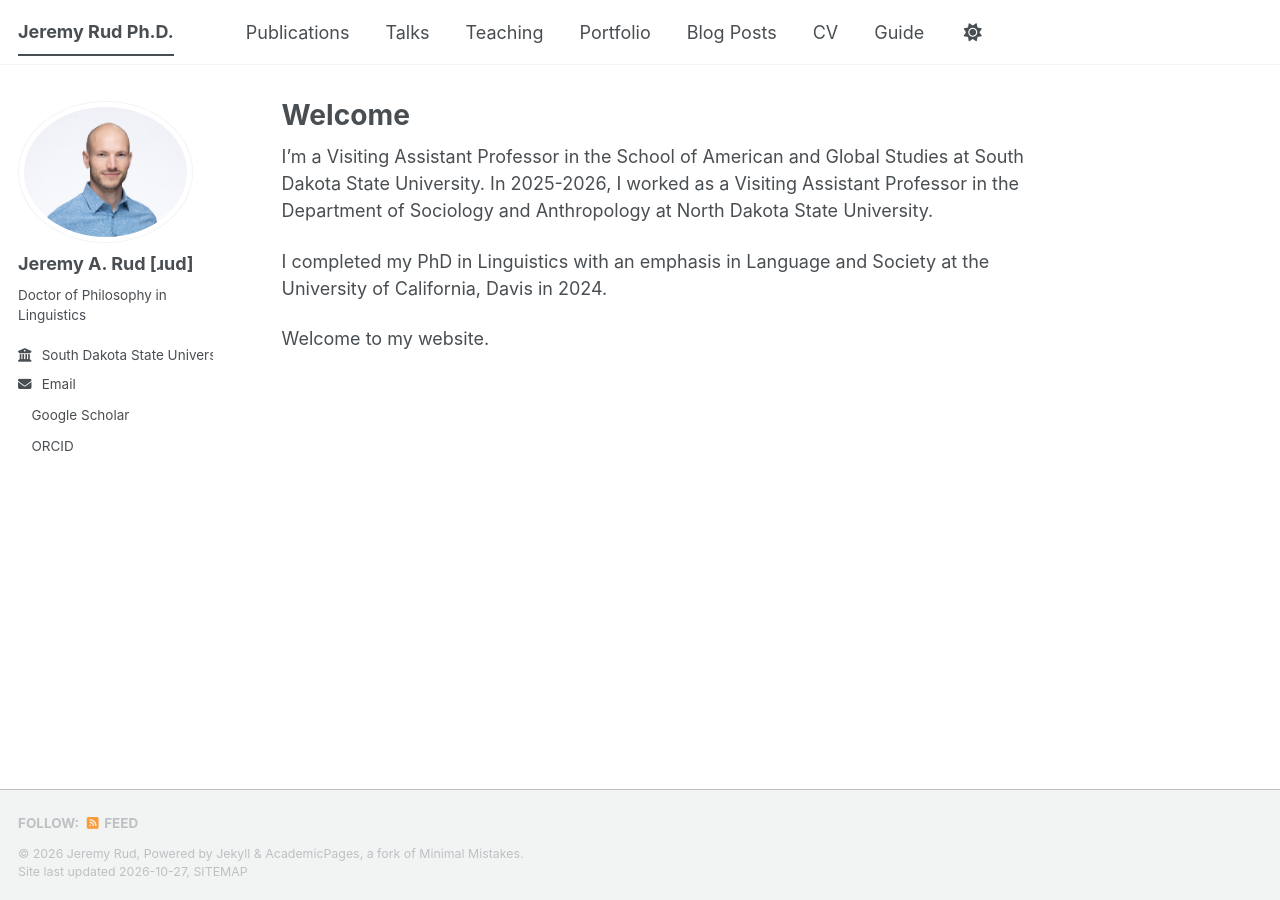
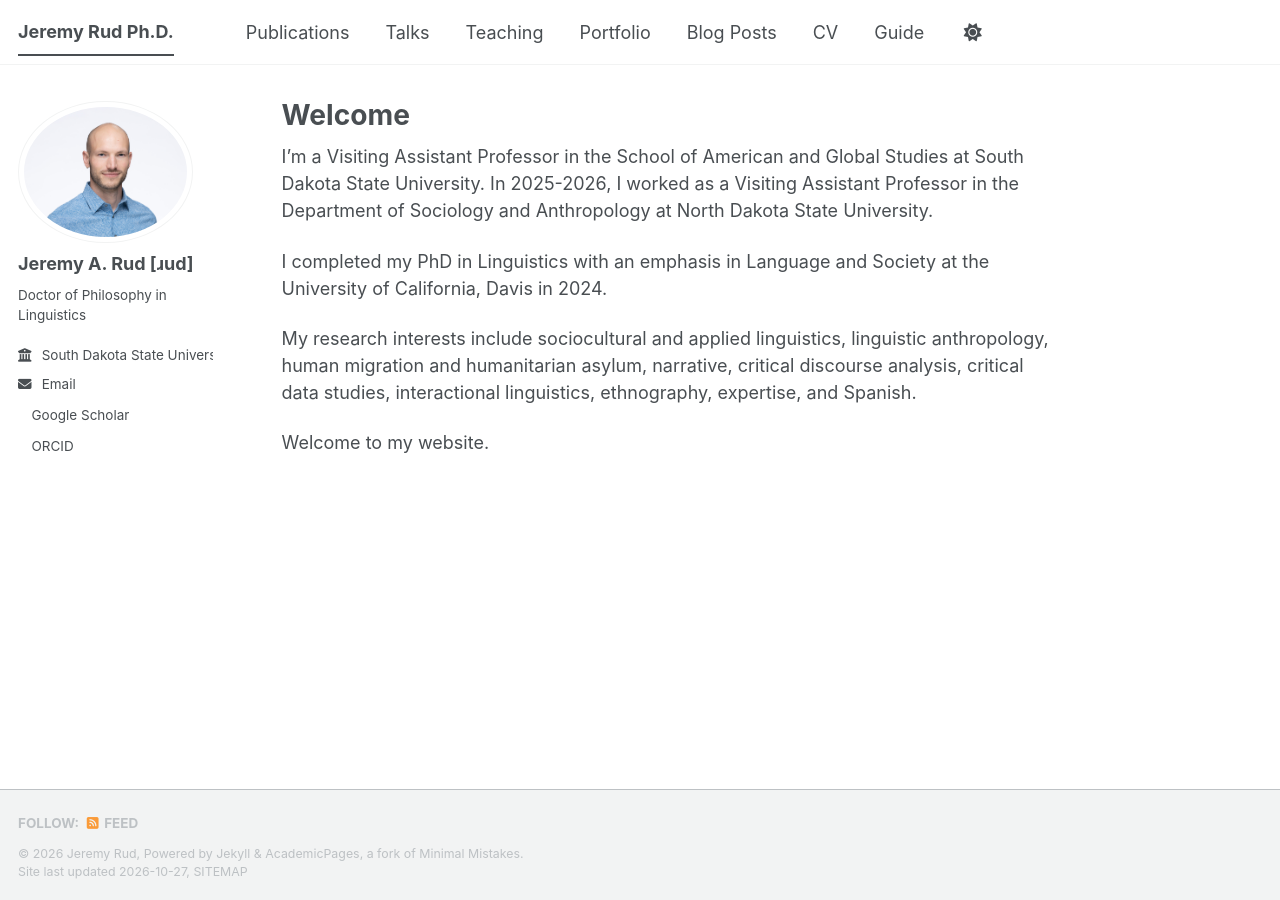
Before and after one commit to jeremyrud/jeremyrud.github.io, a Jekyll site: the page built from _pages/about.md, in a window 1280 px wide. Built offline with Jekyll 4.4.1, drawn with Linux system fonts in a browser that asks for light colours; a script bundle is joined from its source files by our own code; a style sheet for code colours, icons or effects is not loaded.

Commit message:
Update research interests in about.md
Added research interests to the about page.

```diff
--- a/_pages/about.md
+++ b/_pages/about.md
@@ -11,4 +11,6 @@ I'm a Visiting Assistant Professor in the School of American and Global Studies
 
 I completed my PhD in Linguistics with an emphasis in Language and Society at the University of California, Davis in 2024.
 
+My research interests include sociocultural and applied linguistics, linguistic anthropology, human migration and humanitarian asylum, narrative, critical discourse analysis, critical data studies, interactional linguistics, ethnography, expertise, and Spanish.
+
 Welcome to my website.
```
